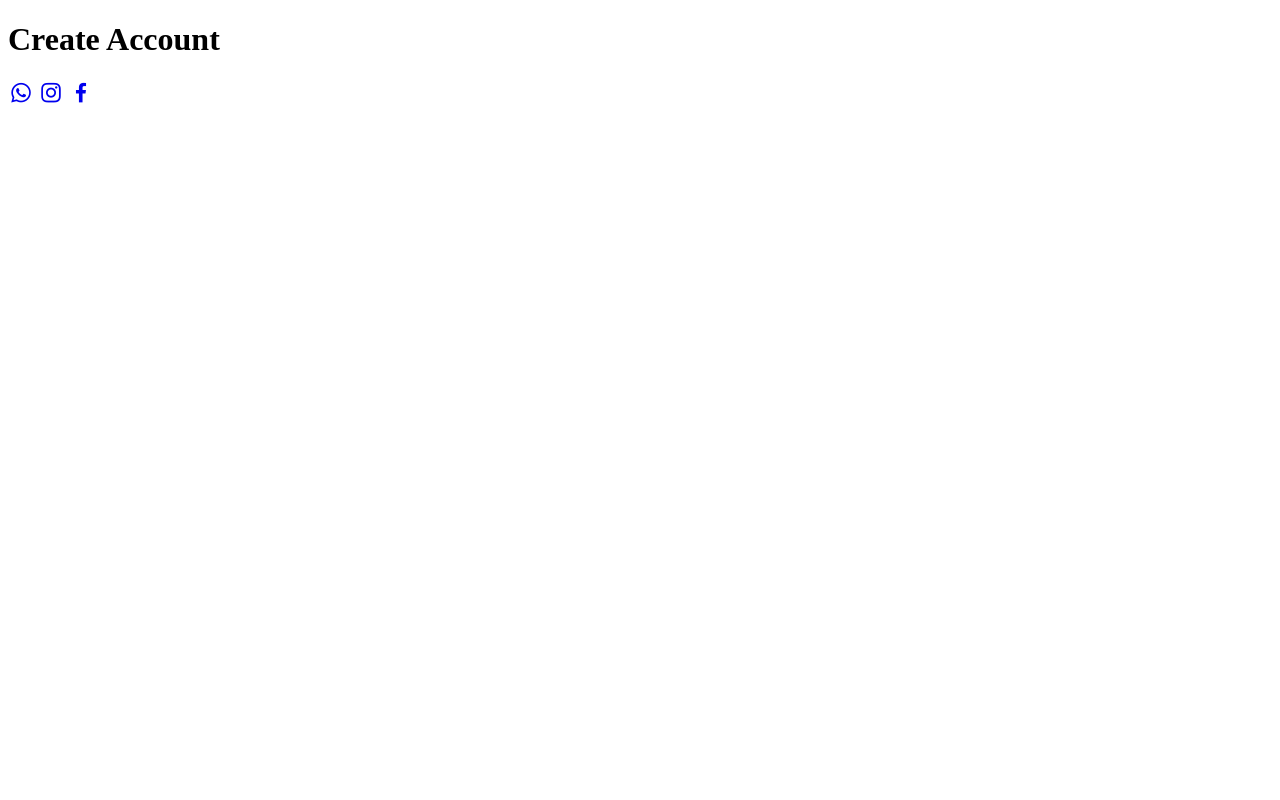
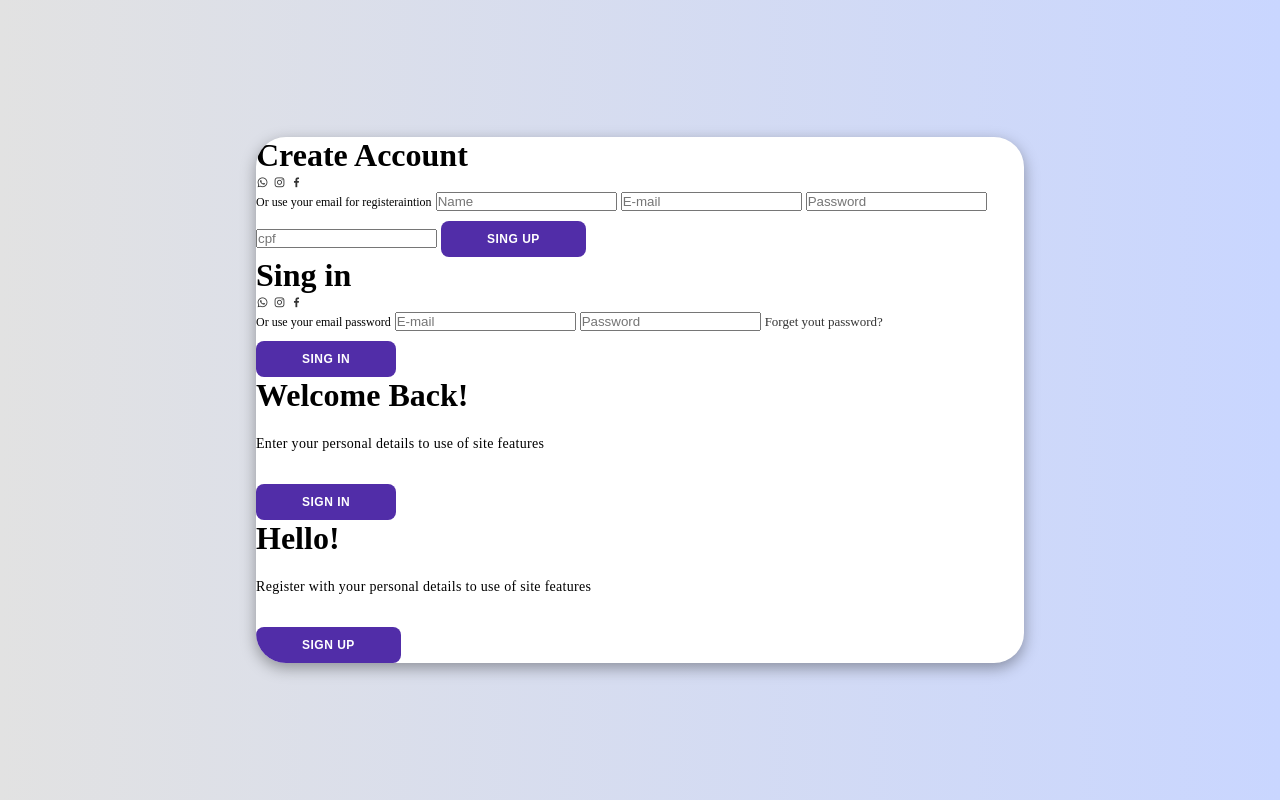
Before and after one commit to TaiSalvador/Trabalho-Final, a website: page Frontend/Login-e-create.html in a window 1280 px wide. Drawn offline with nearby package versions, Linux system fonts and the light colour scheme.

Commit message:
Inicio da pagina de login

```diff
--- a/Frontend/Login-e-create.css
+++ b/Frontend/Login-e-create.css
@@ -1,5 +1,55 @@
 @import url('https://fonts.googleapis.com/css2?family=Montserrat:ital,wght@0,100..900;1,100..900&display=swap');
 
-.icon{
-    font-size: 26px;
+*{
+    margin: 0;
+    padding: 0;
+    box-sizing: border-box;
+
 }
+body{
+    background-color: #c9d6ff;
+    background: linear-gradient(to right, #e2e2e2, #c9d6ff);
+    display: flex;
+    align-items: center;
+    justify-content: center;
+    flex-direction: column;
+    height: 100vh;
+}
+.container{
+    background-color: #fff;
+    border-radius: 30px;
+    box-shadow: 0 5px 15px rgba(0, 0, 0, 0.35);
+    position: relative;
+    overflow: hidden;
+    width: 768px;
+    max-width: 100%;
+    min-height: 480px ;
+}
+.container p{
+    font-size: 14px;
+    line-height: 20px;
+    letter-spacing: 0.3px;
+    margin: 20px 0;
+}
+.container span{
+    font-size: 12px;
+}
+.container a{
+    color: #333;
+    font-size: 13px;
+    text-decoration: none;
+    margin: 15px 0 10px;
+}
+.container button{
+    background-color: #512da8;
+    color: #fff;
+    font-size: 12px;
+    padding: 10px 45px;
+    border: 1px solid transparent;
+    border-radius: 8px;
+    font-weight: 600;
+    letter-spacing: 0.5px;
+    text-transform: uppercase;
+    margin-top: 10px;
+    cursor: pointer;
+}
--- a/Frontend/Login-e-create.html
+++ b/Frontend/Login-e-create.html
@@ -1,13 +1,23 @@
 <!DOCTYPE html>
 <html lang="en">
   <head>
-    <meta charset="UTF-8">
-    <link rel="shortcut icon" type="x-icon" href="imagens/Salão_Além_do_Espelho__1_-removebg-preview.png">
-    <meta name="viewport" content="width=device-width, initial-scale=1.0">
+    <meta charset="UTF-8" />
+    <link
+      rel="shortcut icon"
+      type="x-icon"
+      href="imagens/Salão_Além_do_Espelho__1_-removebg-preview.png"
+    />
+    <meta name="viewport" content="width=device-width, initial-scale=1.0" />
     <title>Login</title>
-    <link rel="stylesheet" href="Login-e-create.css">
-    <link href='https://unpkg.com/boxicons@2.1.4/css/boxicons.min.css' rel='stylesheet'>
-
+    <link rel="stylesheet" href="Login-e-create.css" />
+    <link
+      href="https://unpkg.com/boxicons@2.1.4/css/boxicons.min.css"
+      rel="stylesheet"
+    />
+    <link
+      rel="stylesheet"
+      href="https://cdnjs.cloudflare.com/ajax/libs/font-awesome/6.4.2/css/all.min.css"
+    />
   </head>
   <body>
     <div class="container" id="container">
@@ -15,11 +25,46 @@
             <form>
               <h1>Create Account</h1>
               <div class="social-icons">
-                    <a href="#" class="icon"><i class='bx bxl-whatsapp'></i></a>
-                    <a href="#" class="icon"><i class='bx bxl-instagram'></i></a>
-                    <a href="#" class="icon"><i class='bx bxl-facebook'></i></a>
+                <a href="#" class="icon"><i class="bx bxl-whatsapp"></i></a>
+                <a href="#" class="icon"><i class="bx bxl-instagram"></i></a>
+                <a href="#" class="icon"><i class="bx bxl-facebook"></i></a>
               </div>
+              <span>Or use your email for registeraintion</span>
+              <input type="text" placeholder="Name" />
+              <input type="text" placeholder="E-mail" />
+              <input type="password" placeholder="Password" />
+              <input type="text" placeholder="cpf" />
+              <button>Sing Up</button>
             </form>
+          </div>
+
+        <div class="form-container sign-in">
+            <form>
+              <h1>Sing in</h1>
+              <div class="social-icons">
+                <a href="#" class="icon"><i class="bx bxl-whatsapp"></i></a>
+                <a href="#" class="icon"><i class="bx bxl-instagram"></i></a>
+                <a href="#" class="icon"><i class="bx bxl-facebook"></i></a>
+              </div>
+              <span>Or use your email password</span>
+              <input type="text" placeholder="E-mail" />
+              <input type="password" placeholder="Password" />
+              <a href="#">Forget yout password?</a>
+              <button>Sing In</button>
+            </form>
+          </div>
+          <div class="toggle-container">
+            <div class="toggle"></div>
+            <div class="toggle-pantel toggle-left">
+                <h1>Welcome Back!</h1>
+                <p>Enter your personal details to use of site features</p>
+                <button class="hidden" id="login">Sign In</button>
+            </div>
+            <div class="toggle-pantel toggle-right">
+                <h1>Hello!</h1>
+                <p>Register with your personal details to use of site features</p>
+                <button class="hidden" id="register">Sign Up</button>
+            </div>
           </div>
         </div>
     <script src="script.js"></script>
```
Lines whose indentation alone changed are shown as unchanged.
